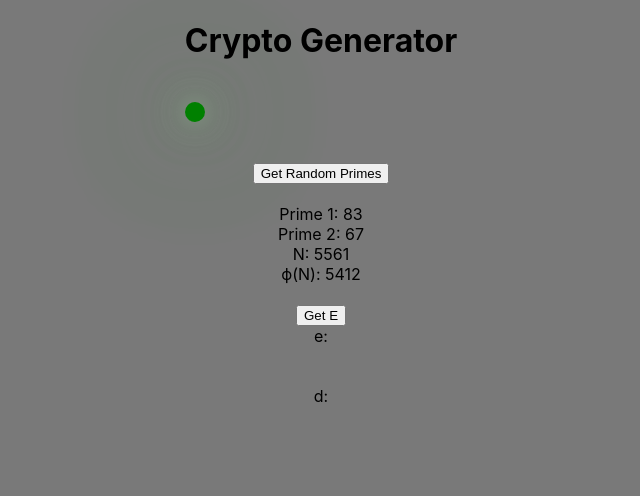
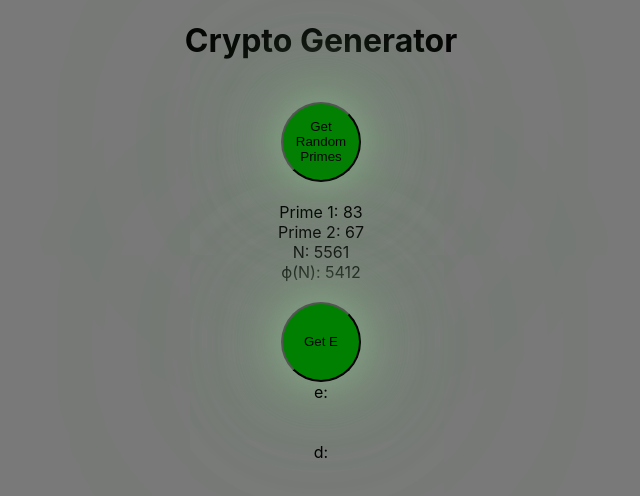
Before and after one commit to hujikolp1/rsa_keypair_generator, a React (Create React App) app: page / in a window 1280 px wide. Both pictures are taken after a click on the button "Get Random Primes". Shown: the top 496 px of the page, without its empty margins (319-959 px from the left). Built offline with nearby package versions, Linux system fonts and the light colour scheme.

Commit message:
hover animation

```diff
--- a/src/App.css
+++ b/src/App.css
@@ -16,8 +16,8 @@ body {
 }
 
 .geeks {
-  width: 20px;
-  height: 20px;
+  width: 80px;
+  height: 80px;
   background: green;
   border-radius: 50%;
   box-shadow: 0 0 20px rgb(127, 153, 127),
--- a/src/components/primeGen.jsx
+++ b/src/components/primeGen.jsx
@@ -163,23 +163,25 @@ const PrimeGen = (...props) => {
     return(
         <div>
            <h1>Crypto Generator</h1><br></br>
-           <div class="geeks"></div> <br></br><br></br>
 
            {/* <form>
                 <input></input>
                 <button type='submit' onClick={(e)=>handleSubmit(e)}>Message</button>
            </form> <br></br> */}
 
-           <button onClick={()=>genRandomPrimes()}>Get Random Primes</button> <br></br><br></br>
-           Prime 1: {primeArr[randoPrime1]} <br></br>
-           Prime 2: {primeArr[randoPrime2]} <br></br>
-           N: { primeArr[randoPrime1] * primeArr[randoPrime2] } <br></br>
-           &#x3D5;(N): { (primeArr[randoPrime1] - 1) * (primeArr[randoPrime2] - 1) } <br></br><br></br>
+           <button className="geeks" onClick={()=>genRandomPrimes()}>Get Random Primes</button> <br></br><br></br>
+           <React.Fragment>
+               <div>Prime 1: {primeArr[randoPrime1]} <br></br> </div>
 
-           <button onClick={()=>genE()} style={{display:`${genEDisplay}`}}>Get E</button> <br></br>
+                Prime 2: {primeArr[randoPrime2]} <br></br>
+                N: { primeArr[randoPrime1] * primeArr[randoPrime2] } <br></br>
+                &#x3D5;(N): { (primeArr[randoPrime1] - 1) * (primeArr[randoPrime2] - 1) } <br></br><br></br>
+           </React.Fragment>
+
+           <button className="geeks" onClick={()=>genE()} style={{display:`${genEDisplay}`}}>Get E</button> <br></br>
            e: {e} <br></br><br></br>
 
-           <button onClick={()=>genD()} style={{display:`${genDDisplay}`}}>Get D</button> <br></br>
+           <button className="geeks" onClick={()=>genD()} style={{display:`${genDDisplay}`}}>Get D</button> <br></br>
            d: {d} <br></br>
            <button onClick={()=>handleOK()} style={{display:`${displayOK}`}}>OK</button>
            <br></br>
```
